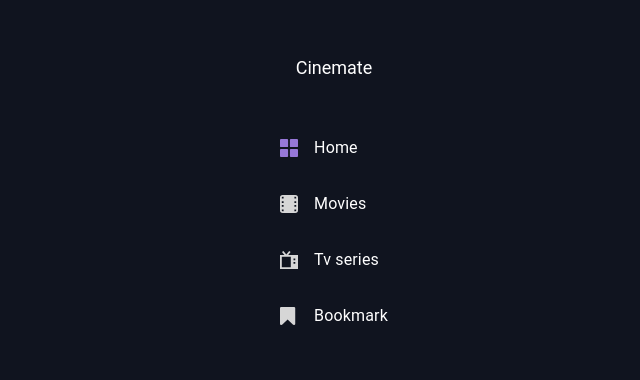
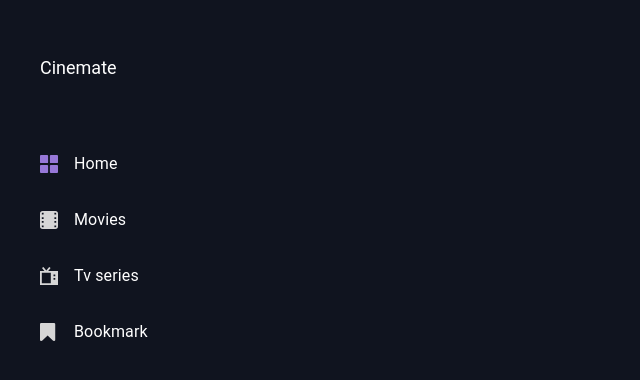
Before and after one commit to roshindavis15/Cinemate, a React (Create React App) app: page / in a window 1280 px wide. Shown: the top 380 px of the page, without its empty margins (0-640 px from the left). Built offline with nearby package versions, Linux system fonts and the light colour scheme.

Commit message:
sidebar design appearance changed

```diff
--- a/src/components/sideBar/index.tsx
+++ b/src/components/sideBar/index.tsx
@@ -41,16 +41,17 @@ const Sidebar=()=>{
             borderRadius:2,
             display:"flex",
             flexDirection:{
-                xs:'row',
+                xs:"row",
                 lg:"column"
             },
-            alignItems:'center',
-            justifyContent:'space-between',
-            width:'100%',
+            alignItems:"center",
+            justifyContent:"space-between",
+            width:"100%",
             lg:200
         }}
         >
-            <Box sx={{display:"flex",
+            <Box sx={{
+                display:"flex",
         flexDirection:{
             xs:"row",
             lg:"column"
@@ -58,7 +59,7 @@ const Sidebar=()=>{
         gap:5,
         alignItems:{
             xs:"center",
-            ls:"start"
+            lg:"start"
         },
         width:"100%"
 
@@ -78,7 +79,7 @@ const Sidebar=()=>{
         <Box sx={{
           py:{
             xs:"0px",
-            ls:"16pc"
+            lg:"16px"
           },
           display:"flex",
           flexDirection:{
```
